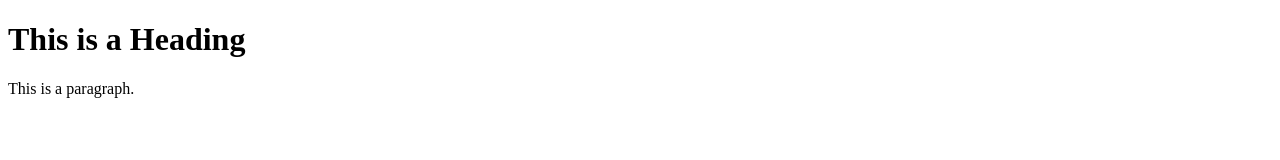
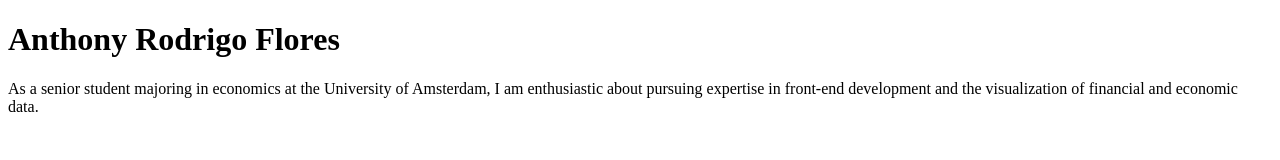
Before and after one commit to rodrigosjournal/anthonysjournal.github.io, a plain HTML site: page index.html in a window 1280 px wide. Drawn offline with Linux system fonts and the light colour scheme.

Commit message:
Update index.html

```diff
--- a/index.html
+++ b/index.html
@@ -1,12 +1,14 @@
 <!DOCTYPE html>
 <html>
 <head>
-<title>Page Title</title>
+<title>Anthony Rodrigo Flores</title>
 </head>
 <body>
 
-<h1>This is a Heading</h1>
-<p>This is a paragraph.</p>
+<h1>Anthony Rodrigo Flores </h1>
+<p>As a senior student majoring in economics at the University of Amsterdam,
+  I am enthusiastic about pursuing expertise in front-end development and
+  the visualization of financial and economic data.</p>
 
 </body>
 </html>
```
